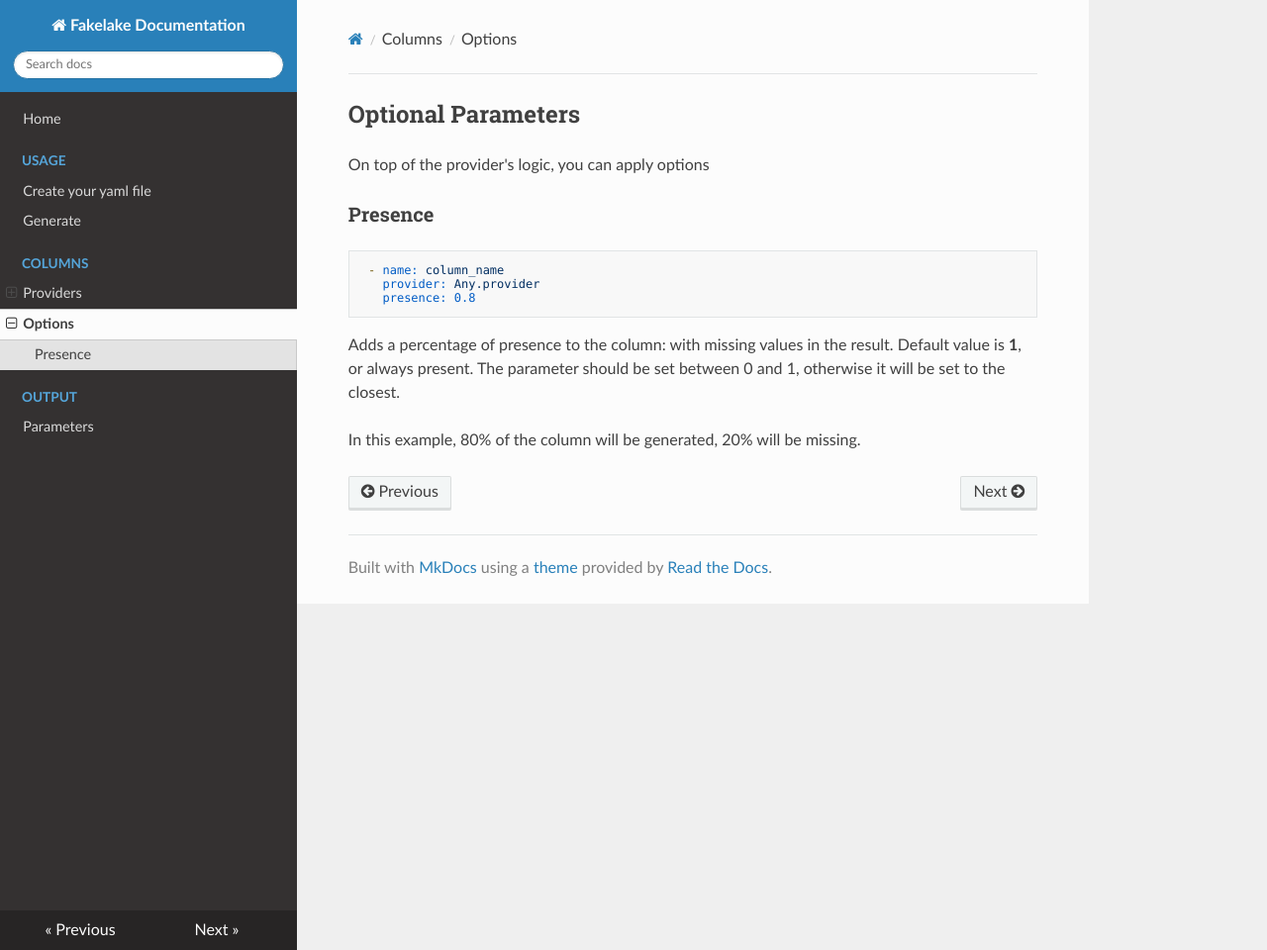
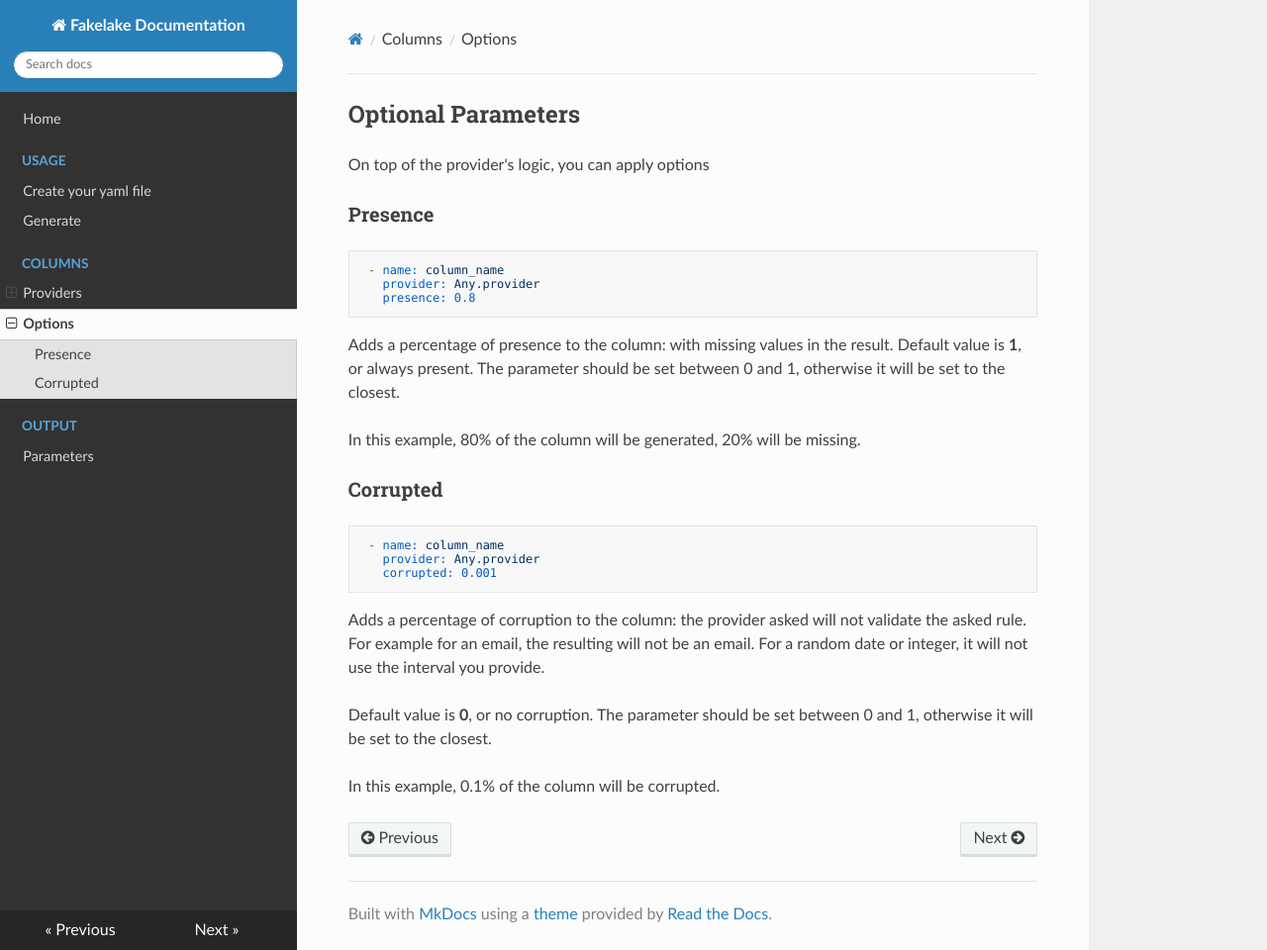
Before and after one commit to soma-smart/Fakelake, an MkDocs documentation site: the page built from docs/columns/options.md, in a window 1280 px wide and 960 px high. Shown: the whole window at 99% size. Built offline with MkDocs 1.6.1, drawn with Linux system fonts in a browser that asks for light colours; nearby versions of some CDN libraries.

Commit message:
Update doc with corrupted

````diff
--- a/docs/columns/options.md
+++ b/docs/columns/options.md
@@ -13,3 +13,18 @@ Default value is **1**, or always present.
 The parameter should be set between 0 and 1, otherwise it will be set to the closest.
 
 In this example, 80% of the column will be generated, 20% will be missing.
+
+### Corrupted
+```yaml
+ - name: column_name
+   provider: Any.provider
+   corrupted: 0.001
+```
+Adds a percentage of corruption to the column: the provider asked will not validate the asked rule.
+For example for an email, the resulting will not be an email.
+For a random date or integer, it will not use the interval you provide.
+
+Default value is **0**, or no corruption.
+The parameter should be set between 0 and 1, otherwise it will be set to the closest.
+
+In this example, 0.1% of the column will be corrupted.
````
Also changed, not shown: docs/columns/providers/increment.md (+2 -0 lines), docs/columns/providers/person.md (+6 -0 lines), docs/columns/providers/random.md (+10 -0 lines), docs/index.md (+1 -0 lines).
